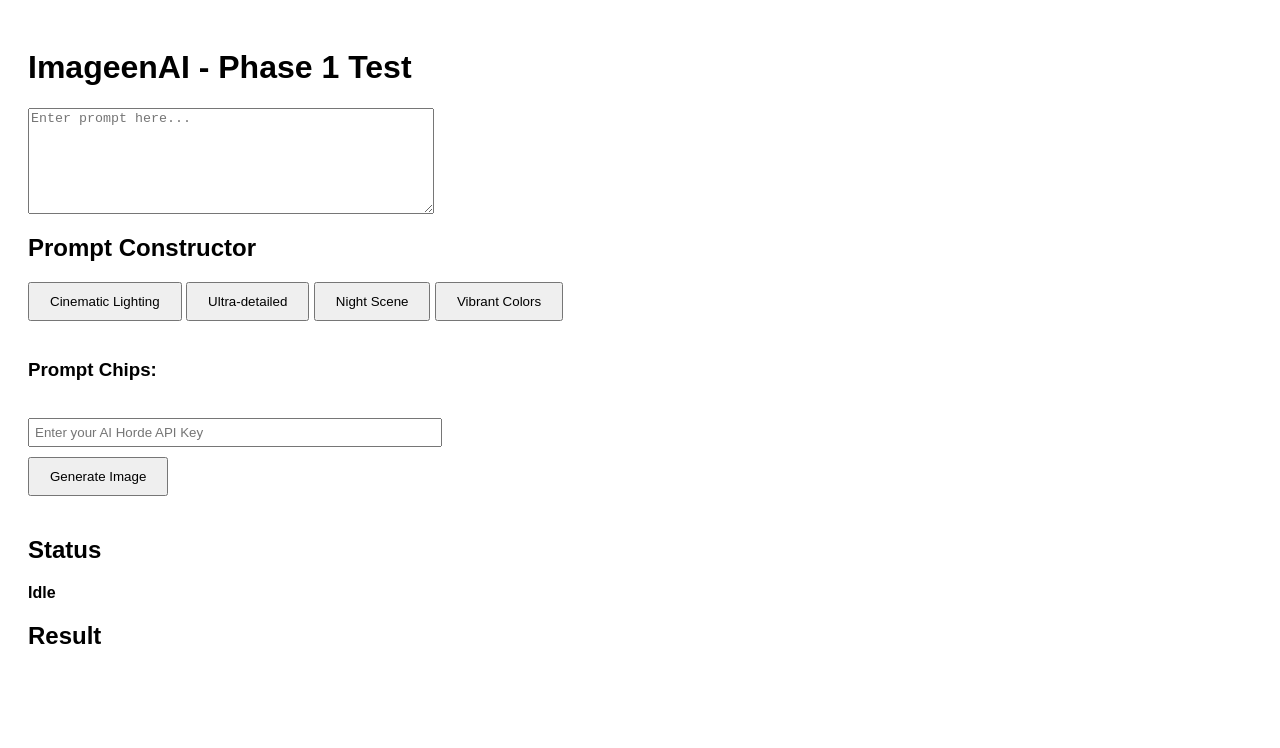
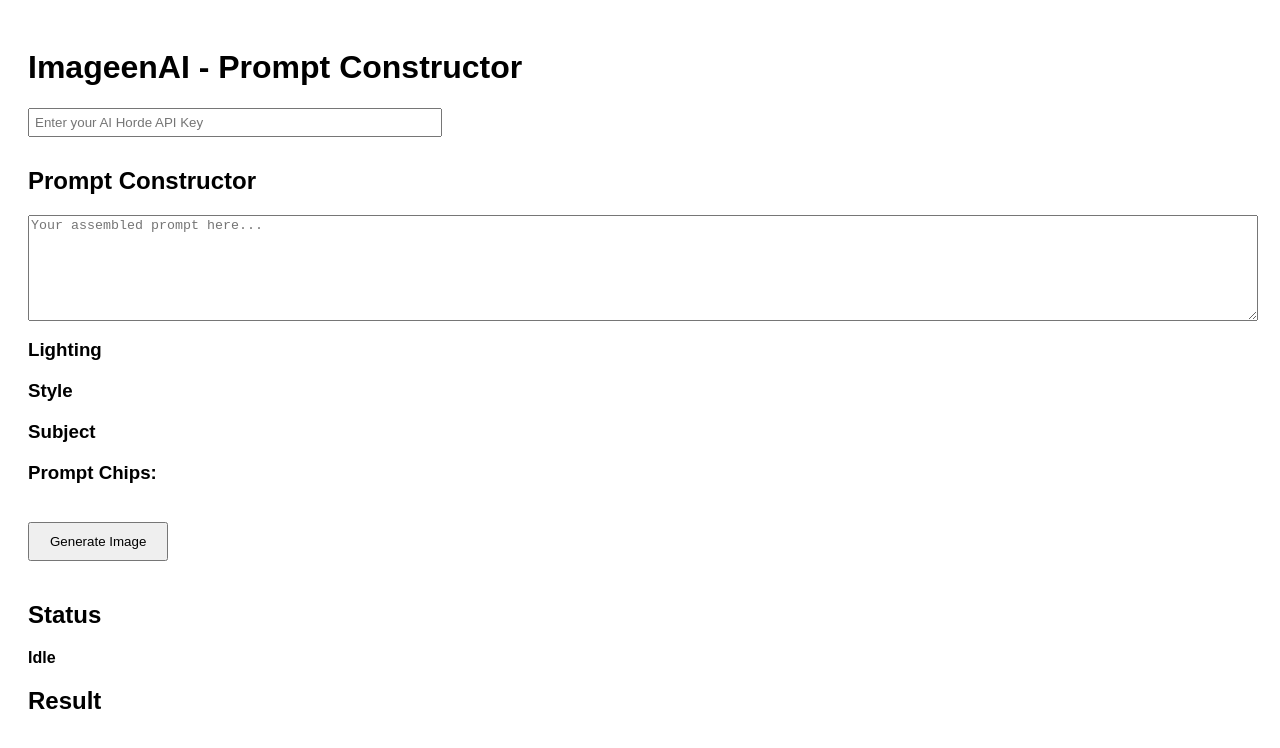
Before and after one commit to TheImpossibleSpy/ImageenAIArt, a plain HTML site: page index.html in a window 1280 px wide. Drawn offline with Linux system fonts and the light colour scheme.

Commit message:
Update index.html

```diff
--- a/index.html
+++ b/index.html
@@ -1,29 +1,33 @@
 <!DOCTYPE html>
 <html>
 <head>
-    <title>ImageenAI - Phase 1</title>
+    <title>ImageenAI - Phase 2</title>
     <link rel="stylesheet" href="css/style.css">
 </head>
 
 <body>
-    <h1>ImageenAI - Phase 1 Test</h1>
+    <h1>ImageenAI - Prompt Constructor</h1>
 
-    <textarea id="prompt" placeholder="Enter prompt here..."></textarea>
+    <input id="apiKey" placeholder="Enter your AI Horde API Key" type="text" style="width: 400px;">
+
     <h2>Prompt Constructor</h2>
-<div id="snippetButtons">
-    <button class="snippet-btn" data-text="cinematic lighting">Cinematic Lighting</button>
-    <button class="snippet-btn" data-text="ultra-detailed">Ultra-detailed</button>
-    <button class="snippet-btn" data-text="night scene">Night Scene</button>
-    <button class="snippet-btn" data-text="vibrant colors">Vibrant Colors</button>
-</div>
+    <textarea id="prompt" placeholder="Your assembled prompt here..." style="width: 100%; height: 100px;"></textarea>
 
-<h3>Prompt Chips:</h3>
-<div id="promptChips" style="display: flex; flex-wrap: wrap; gap: 5px;"></div>
+    <div id="snippetCategories">
+        <h3>Lighting</h3>
+        <div class="category" id="lightingSnippets"></div>
 
-    <br>
-    <input id="apiKey" placeholder="Enter your AI Horde API Key" type="text" style="width: 400px;">
-    <br>
-    <button id="generateBtn">Generate Image</button>
+        <h3>Style</h3>
+        <div class="category" id="styleSnippets"></div>
+
+        <h3>Subject</h3>
+        <div class="category" id="subjectSnippets"></div>
+    </div>
+
+    <h3>Prompt Chips:</h3>
+    <div id="promptChips" style="display: flex; flex-wrap: wrap; gap: 5px;"></div>
+
+    <button id="generateBtn" style="margin-top:20px;">Generate Image</button>
 
     <h2>Status</h2>
     <div id="status">Idle</div>
```
